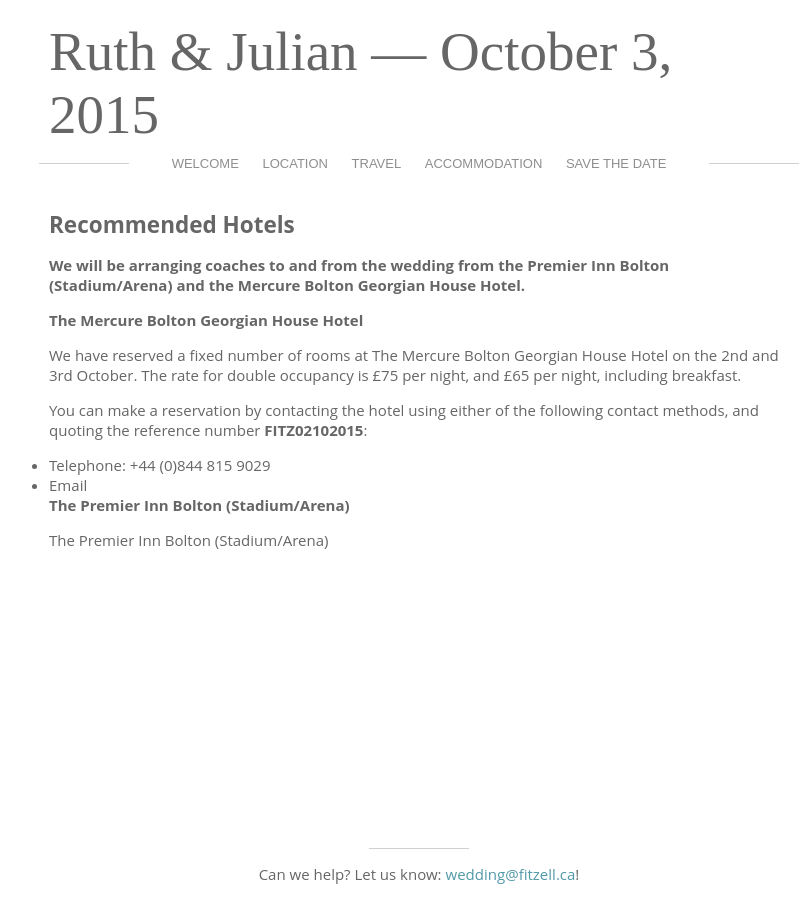
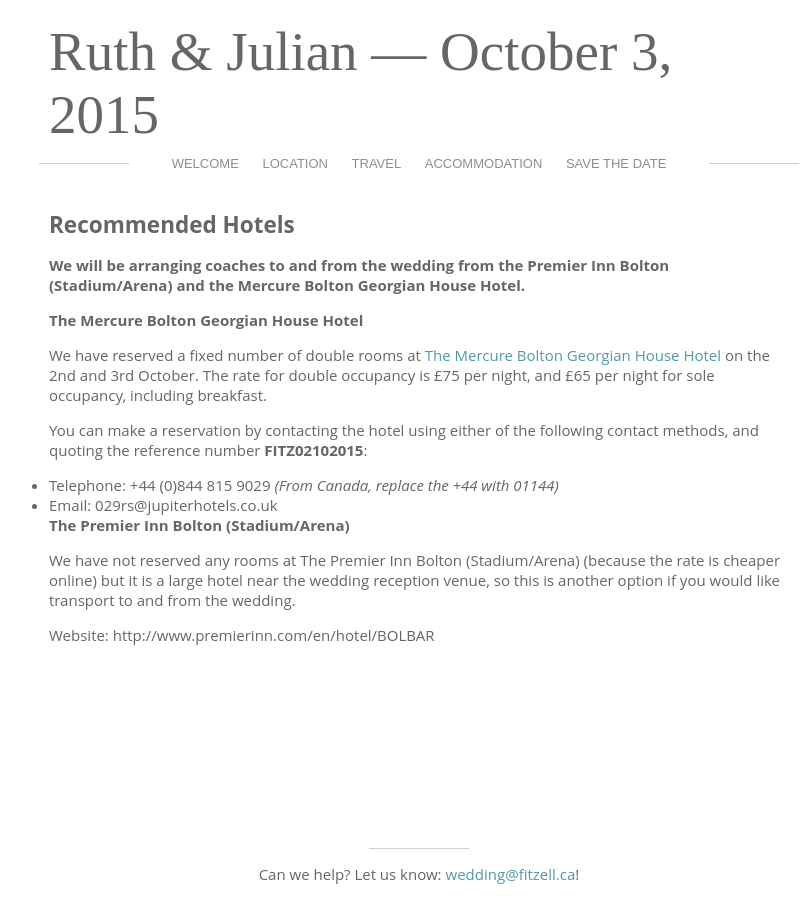
Before and after one commit to jfitzell/weddingsite, a Jekyll site: the page built from accommodation.md, in a window 1280 px wide. Shown: the whole page, without its empty margins (221-1032 px from the left). Built offline with Jekyll 4.4.1, drawn with Linux system fonts in a browser that asks for light colours; some web fonts are replaced.

Commit message:
Added hotel details

```diff
--- a/accommodation.md
+++ b/accommodation.md
@@ -9,13 +9,18 @@ layout: default
 
 ####**The Mercure Bolton Georgian House Hotel**
 
-We have reserved a fixed number of rooms at The Mercure Bolton Georgian House Hotel on the 2nd and 3rd October. The rate for double occupancy is £75 per night, and £65 per night, including breakfast.
+We have reserved a fixed number of double rooms at [The Mercure Bolton Georgian House Hotel](http://www.mercurebolton.co.uk/) on the 2nd and 3rd October. The rate for double occupancy is £75 per night, and £65 per night for sole occupancy, including breakfast.
 
 You can make a reservation by contacting the hotel using either of the following contact methods, and quoting the reference number **FITZ02102015**:
 
-* Telephone: +44 (0)844 815 9029
-* Email
+* Telephone: +44 (0)844 815 9029 *(From Canada, replace the +44 with 01144)*
+* Email: 029rs@jupiterhotels.co.uk
+
+
+
 
 ####**The Premier Inn Bolton (Stadium/Arena)**
 
-The Premier Inn Bolton (Stadium/Arena)
+We have not reserved any rooms at The Premier Inn Bolton (Stadium/Arena) (because the rate is cheaper online) but it is a large hotel near the wedding reception venue, so this is another option if you would like transport to and from the wedding.
+
+Website: http://www.premierinn.com/en/hotel/BOLBAR
```
